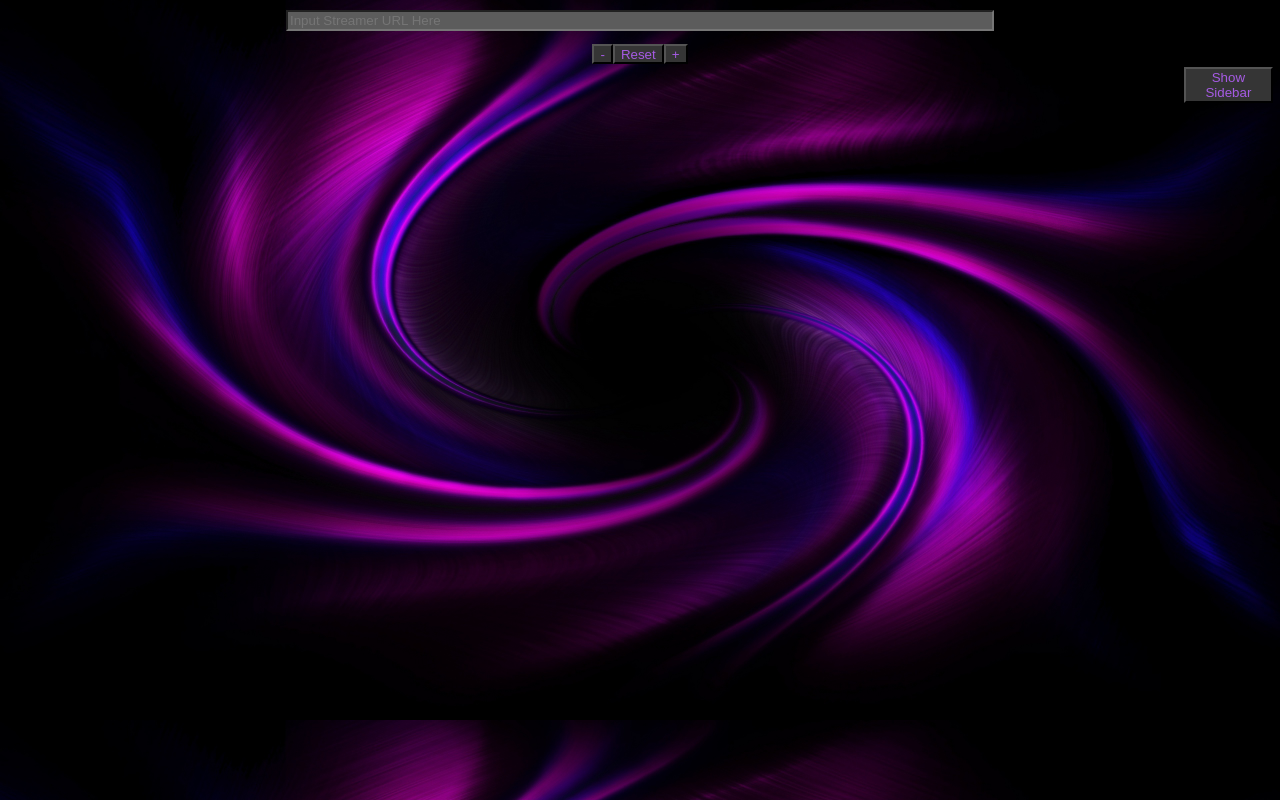
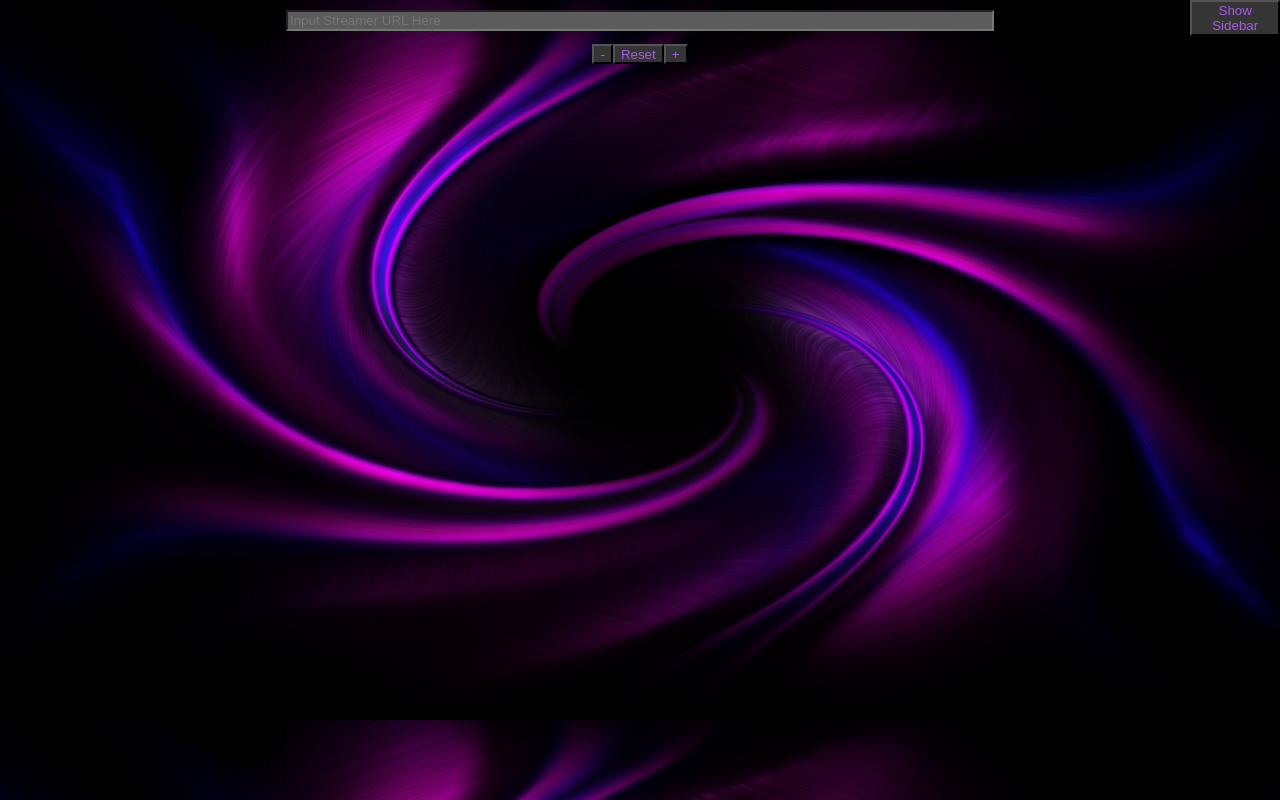
Before and after one commit to jnzhang622/MultiStreamViewer, a React (Create React App) app: page / in a window 1280 px wide. Built offline with nearby package versions, Linux system fonts and the light colour scheme; data requests are answered from the project's data file.

Commit message:
Properly centered main div and made sidebar absolute

```diff
--- a/db.json
+++ b/db.json
@@ -79,6 +79,14 @@
         {
             "name": "BaboAbe",
             "url": "https://www.twitch.tv/BaboAbe"
+        },
+        {
+            "name": "KristoferYee",
+            "url": "https://www.twitch.tv/KristoferYee"
+        },
+        {
+            "name": "AshonLol",
+            "url": "https://www.twitch.tv/ash_on_lol"
         }
     ]
 }
--- a/src/App.css
+++ b/src/App.css
@@ -7,28 +7,34 @@ body{
   display: flex;
   flex-direction: row;
 }
-.divCont2{
-  justify-content: center;
-  display: flex;
-  flex-direction: column;
-  width: 92%
-}
 
 .streamerBar{
-  position: static;
+  float: right;
   padding: 10px;
   border-color: #5e5e5e;
   border-style: solid;
   border-width: 1px;
   position: relative;
-  float: left;
   width: 110px;
-  height: 700px;
+  height: 100%;
   overflow: scroll;
   scrollbar-color: #39125a #242424;
 }
 
-.barDiv{
+.shownSidebarDiv{
+  z-index: 1000;
+  right: 0px;
+  position: absolute;
+  display: flex;
+  flex-direction: column;
+  float: right;
+  width: 7%;
+  height: 100%;
+}
+.hiddenSideBar{
+  z-index: 1000;
+  right: 0px;
+  position: absolute;
   display: flex;
   flex-direction: column;
   float: right;
@@ -101,5 +107,4 @@ body{
   display: flex;
   flex-wrap: wrap;
   padding: 3px;
-  width: 92%
 }
--- a/src/App.js
+++ b/src/App.js
@@ -65,6 +65,17 @@ class App extends React.Component {
   render(){
     return (
       <div>
+        <div className={this.state.hideBar ? "hiddenSideBar" : "shownSidebarDiv"}>
+            <div >
+              <button className="showBarButton" onClick={this.showHideBar}>{this.state.hideBar ? "Show Sidebar" : "Hide Sidebar"}</button>
+            </div>
+            {(this.state.hideBar === false) ?
+            <StreamerBar
+              renderedUrls={this.state.urls}
+              streamers={this.state.streamers}
+              streamerItemClick={this.streamerItemClick}/> : null}
+        </div>
+        <div >
           <div className="searchBarDiv">
               <form onSubmit={this.changeVidCode}>
                 <input className="searchBar"
@@ -78,8 +89,7 @@ class App extends React.Component {
             <button className="defaultButton" onClick={this.resetSize}>Reset</button>
             <button className="defaultButton" onClick={this.increaseSize}>+</button>
           </div>
-        <div className="divCont">
-          {/* <div className="divCont2"> */}
+          {/* <div className="divCont"> */}
               <div className="playerContainer">
                 {this.state.urls.map(url =>
                   <Player
@@ -90,16 +100,6 @@ class App extends React.Component {
                     streamerItemClick={this.streamerItemClick}/>)}
               </div>
           {/* </div> */}
-          <div className="barDiv">
-            <div >
-              <button className="showBarButton" onClick={this.showHideBar}>{this.state.hideBar ? "Show Sidebar" : "Hide Sidebar"}</button>
-            </div>
-            {(this.state.hideBar === false) ?
-            <StreamerBar className="barDiv"
-              renderedUrls={this.state.urls}
-              streamers={this.state.streamers}
-              streamerItemClick={this.streamerItemClick}/> : null}
-          </div>
         </div>
       </div>
     )
```
Lines whose indentation alone changed are shown as unchanged.
